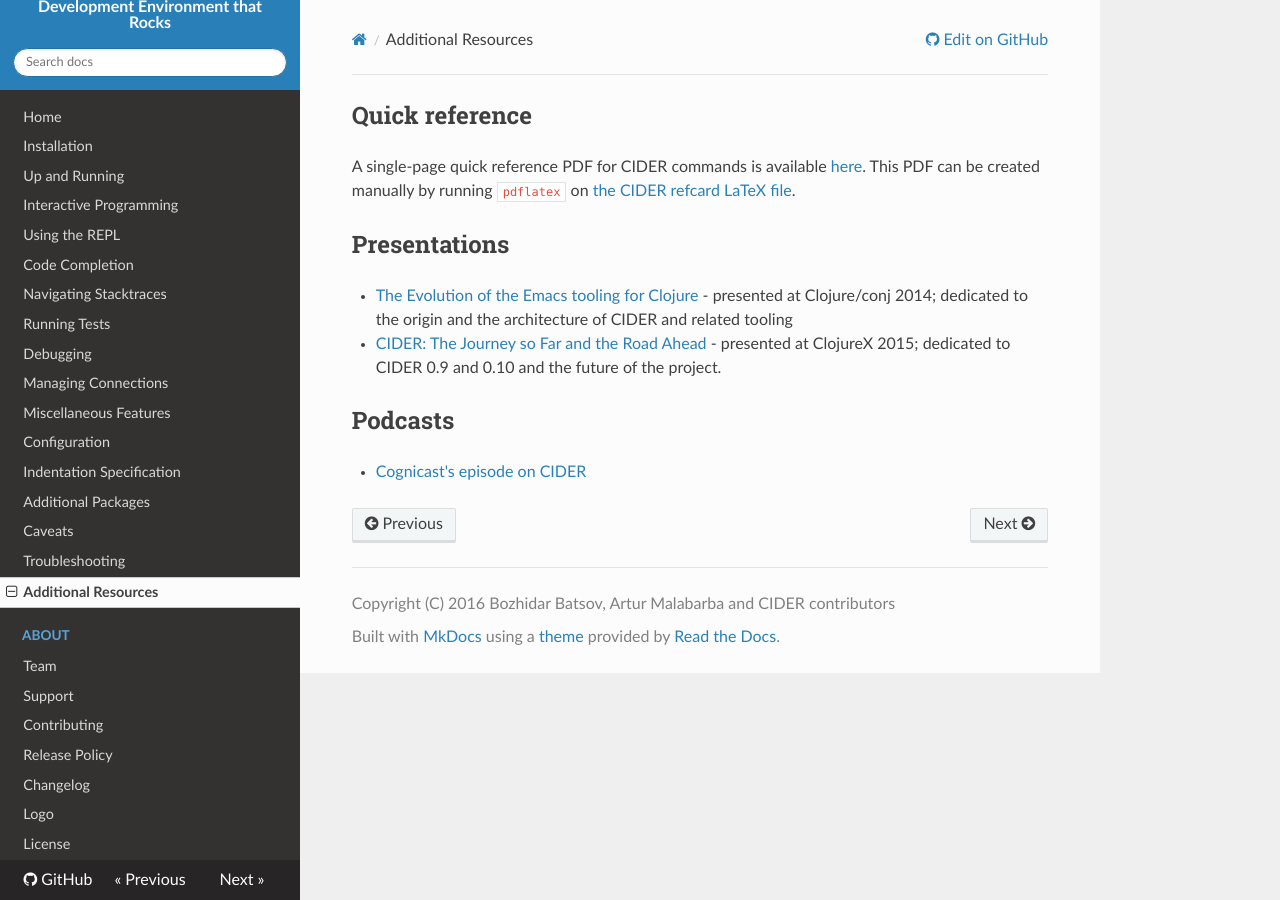
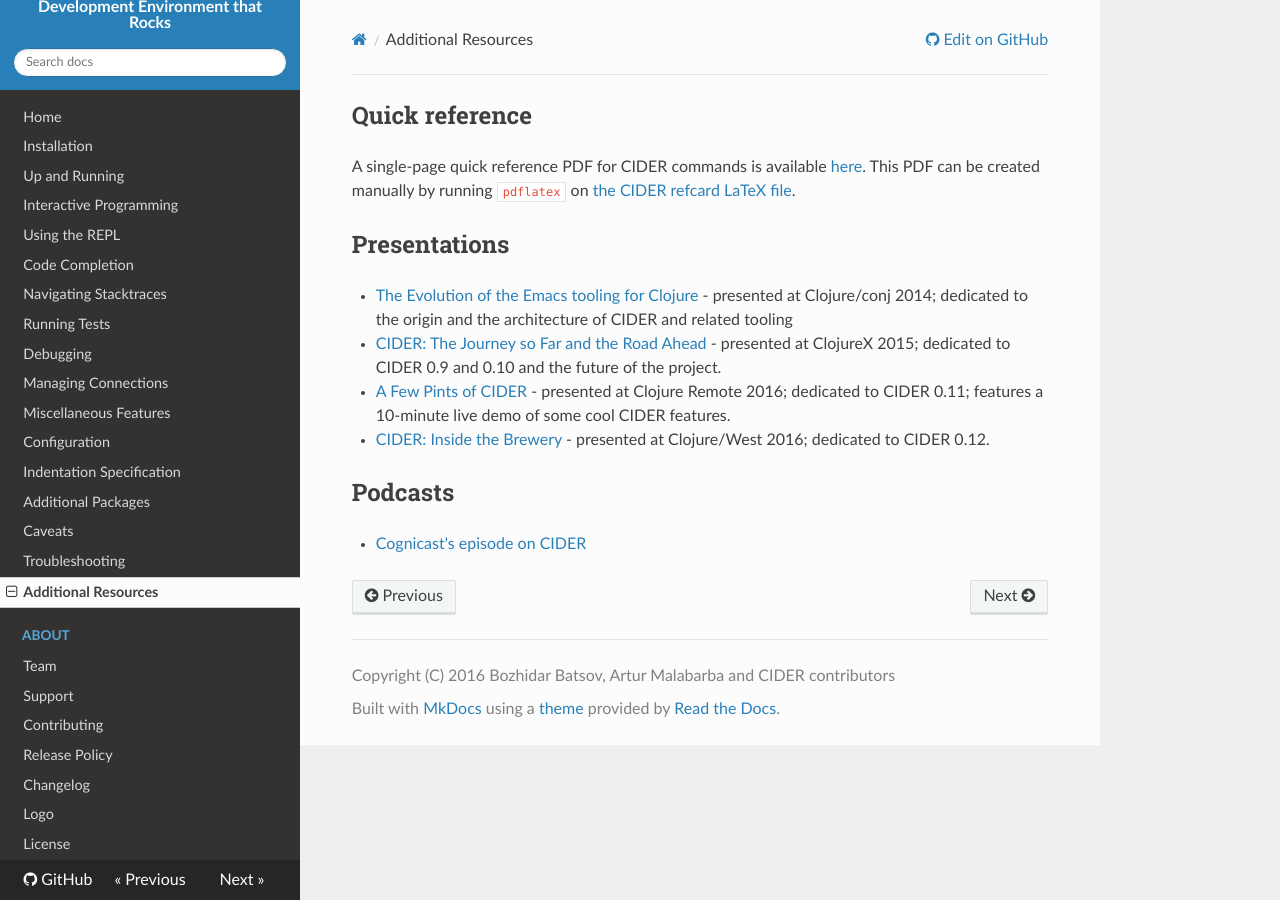
Before and after one commit to clojure-emacs/cider, an MkDocs documentation site: the page built from doc/additional_resources.md, in a window 1280 px wide. Built offline with MkDocs 1.6.1, drawn with Linux system fonts in a browser that asks for light colours; nearby versions of some CDN libraries; old or Windows-style settings are respelled for this version of MkDocs.

Commit message:
Mention a couple of recent CIDER presentations I've done

```diff
--- a/doc/additional_resources.md
+++ b/doc/additional_resources.md
@@ -12,6 +12,10 @@
 * [CIDER: The Journey so Far and the Road Ahead](https://skillsmatter.com/skillscasts/7225-cider-the-journey-so-far-and-the-road-ahead) -
   presented at ClojureX 2015; dedicated to CIDER 0.9 and 0.10 and the future of
   the project.
+* [A Few Pints of CIDER](https://www.youtube.com/watch?v=3Q7APa2Htns&list=PLPgnbBCmP6ZMfHPJ4yMwuoLEZvEe5LVe8) - presented at Clojure Remote 2016; dedicated
+to CIDER 0.11; features a 10-minute live demo of some cool CIDER features.
+* [CIDER: Inside the Brewery](https://www.youtube.com/watch?v=8wLwbpCxRf0&list=PLZdCLR02grLq4e8-1P2JNHBKUOLFTX3kb) - presented at Clojure/West 2016;
+dedicated to CIDER 0.12.
 
 ## Podcasts
 
```
